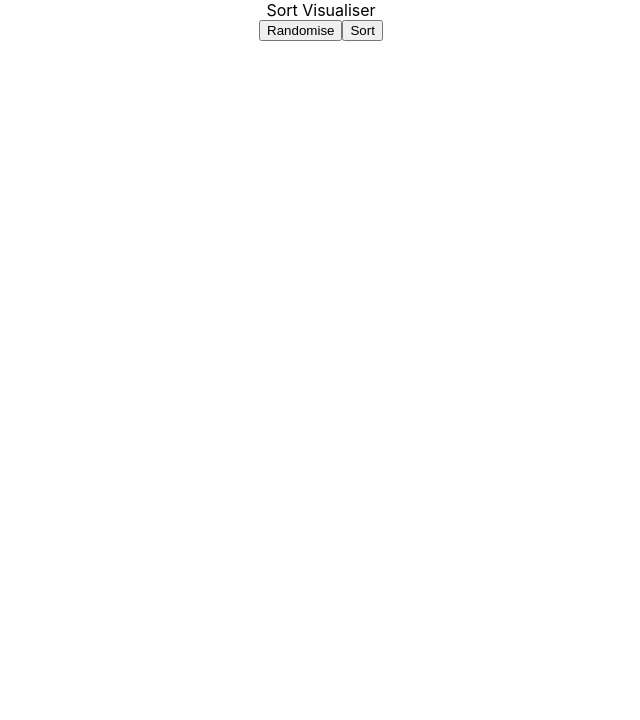
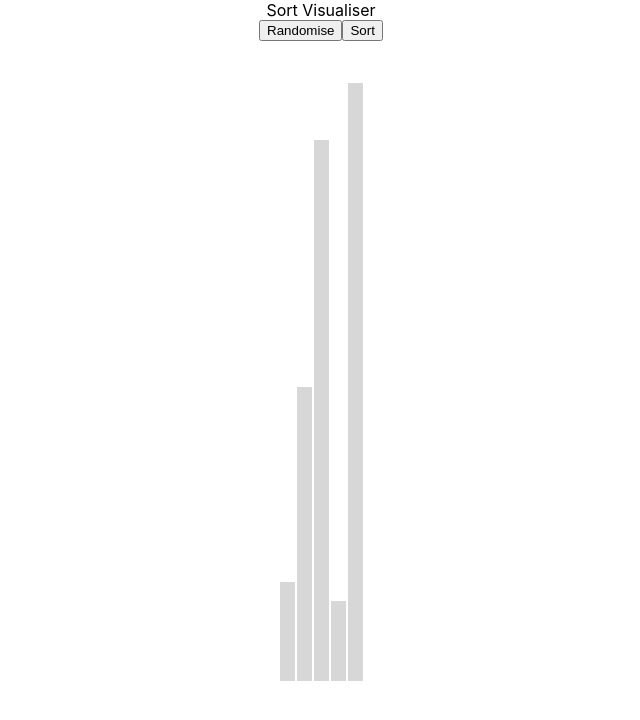
Before and after one commit to saurabhanand-git/sorting-visualiser-ReactJS, a React (Create React App) app: page / in a window 1280 px wide. Shown: the top 720 px of the page, without its empty margins (319-959 px from the left). Built offline with nearby package versions, Linux system fonts and the light colour scheme.

Commit message:
adds styling to bars based on class prop

```diff
--- a/src/components/Content.jsx
+++ b/src/components/Content.jsx
@@ -20,17 +20,17 @@
   height: 80vh;
 `;
 
+const theme = {
+  comp: "green",
+  swap: "red",
+};
+
 const Bar = styled.div`
   width: 15px;
   height: ${(props) => props.h / 2}%;
   margin: 0 1px 0 1px;
   background: rgba(141, 141, 141, 0.349);
-  .comparing {
-    background: green;
-  }
-  .swapping {
-    background: red;
-  }
+  background: ${(props) => theme[props.class]};
 `;
 
 class Content extends Component {
@@ -39,6 +39,7 @@
     max: 200,
     min: 5,
     width: 5,
+    delay: 10,
   };
 
   componentDidMount() {
@@ -52,7 +53,8 @@
   };
 
   handleSort = () => {
-    const { sortedArray, animations } = bubbleSort(this.state.values);
+    const valuesToSort = this.state.values.map((valueObj) => valueObj.value);
+    const { sortedArray, animations } = bubbleSort(valuesToSort);
     //const sortedArr = this.state.values.sort((a, b) => a - b);
 
     //this.setState({ values: sortedArray });
@@ -73,8 +75,10 @@
           <button onClick={this.handleSort}>Sort</button>
         </Controls>
         <Bars>
-          {this.state.values.map((value, index) => {
-            return <Bar h={value} key={index}></Bar>;
+          {this.state.values.map((valueObj, index) => {
+            return (
+              <Bar h={valueObj.value} class={valueObj.class} key={index}></Bar>
+            );
           })}
         </Bars>
       </ContentContainer>
```
Also changed, not shown: 1 other file (tests, documents, lock files or other folders).
